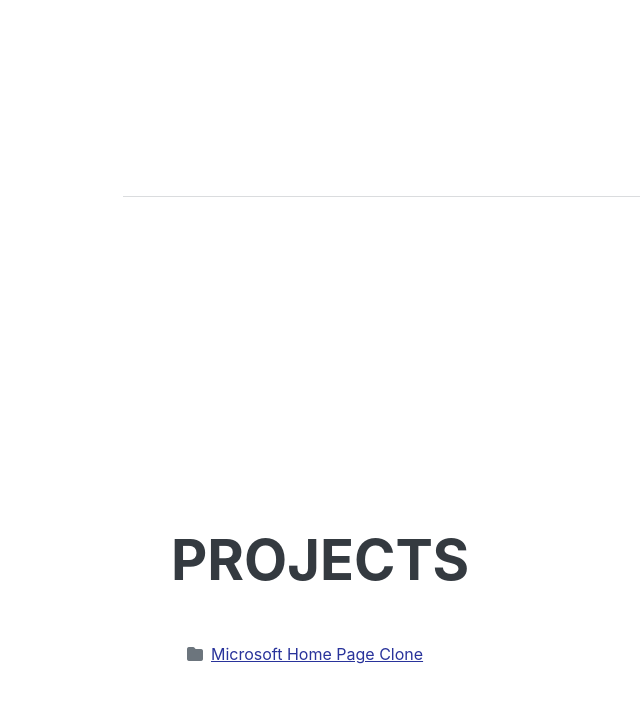
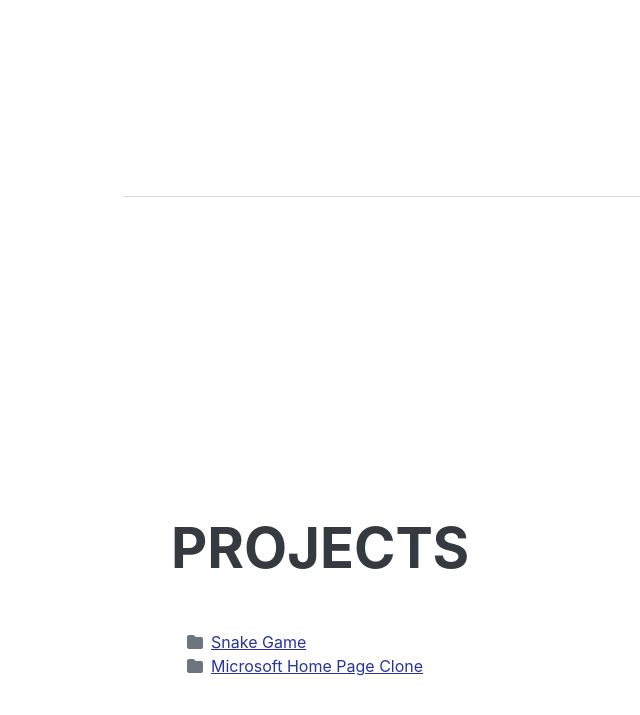
Before and after one commit to cpitzer/cpitzer.github.io, a plain HTML site: page index.html in a window 1280 px wide. Shown: the part 3244-3959 px from the top of the page, without its empty margins (149-789 px from the left). Drawn offline with nearby package versions, Linux system fonts and the light colour scheme; a web font is replaced by a local one.

Commit message:
another project link

```diff
--- a/index.html
+++ b/index.html
@@ -173,6 +173,11 @@
                     <h2 class="mb-5">Projects</h2>
                     <ul class="fa-ul mb-0">
                         <li>
+                            <span class="fa-li"><i class="fas fa-regular fa-folder"></i></span><a href="https://github.com/cpitzer/Snakey">
+                            Snake Game
+                        </a>
+                        </li>
+                        <li>
                             <span class="fa-li"><i class="fas fa-regular fa-folder"></i></span><a href="https://github.com/cpitzer/MicrosoftHomePageClone">
                             Microsoft Home Page Clone
                         </a>
```
